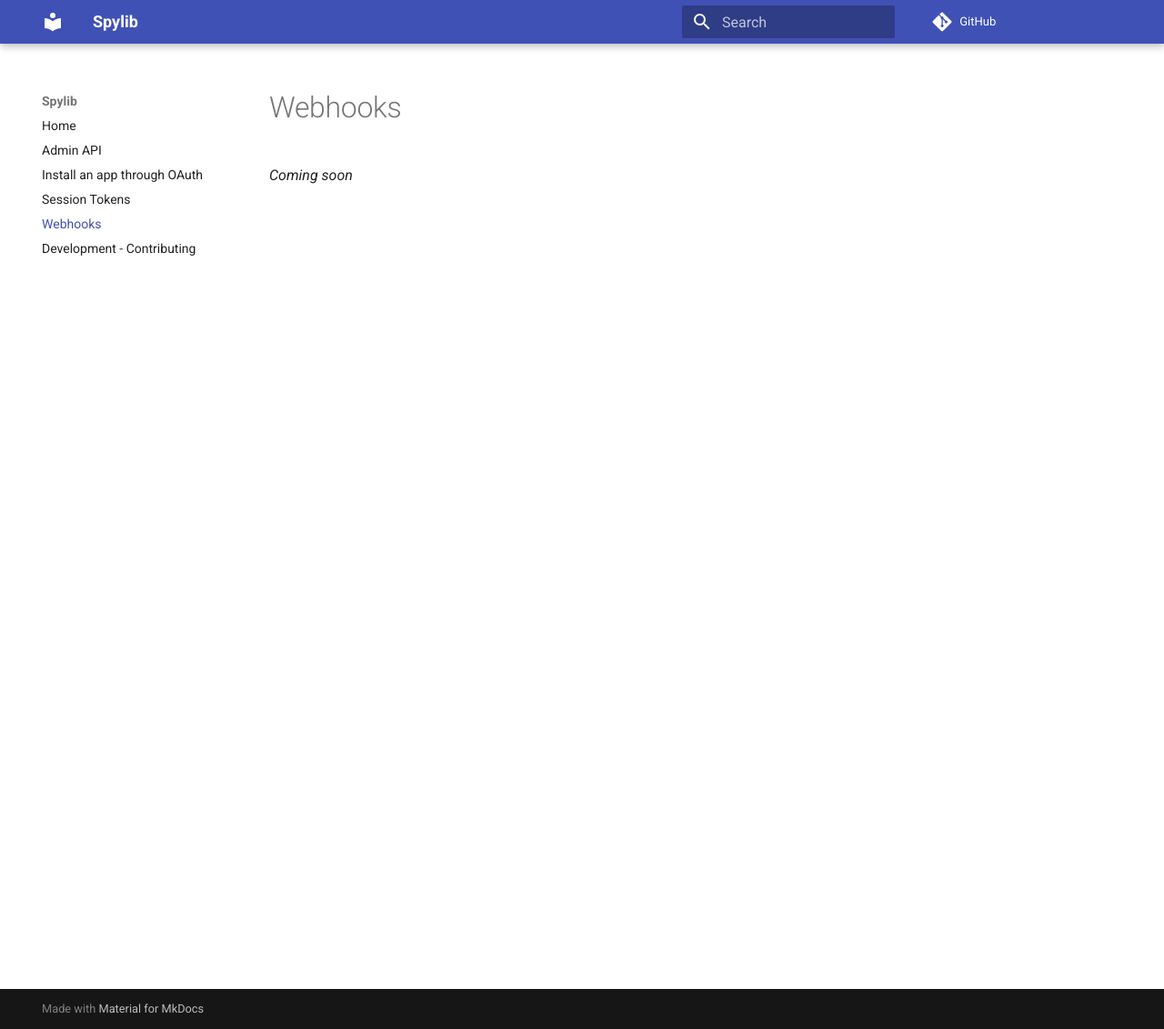
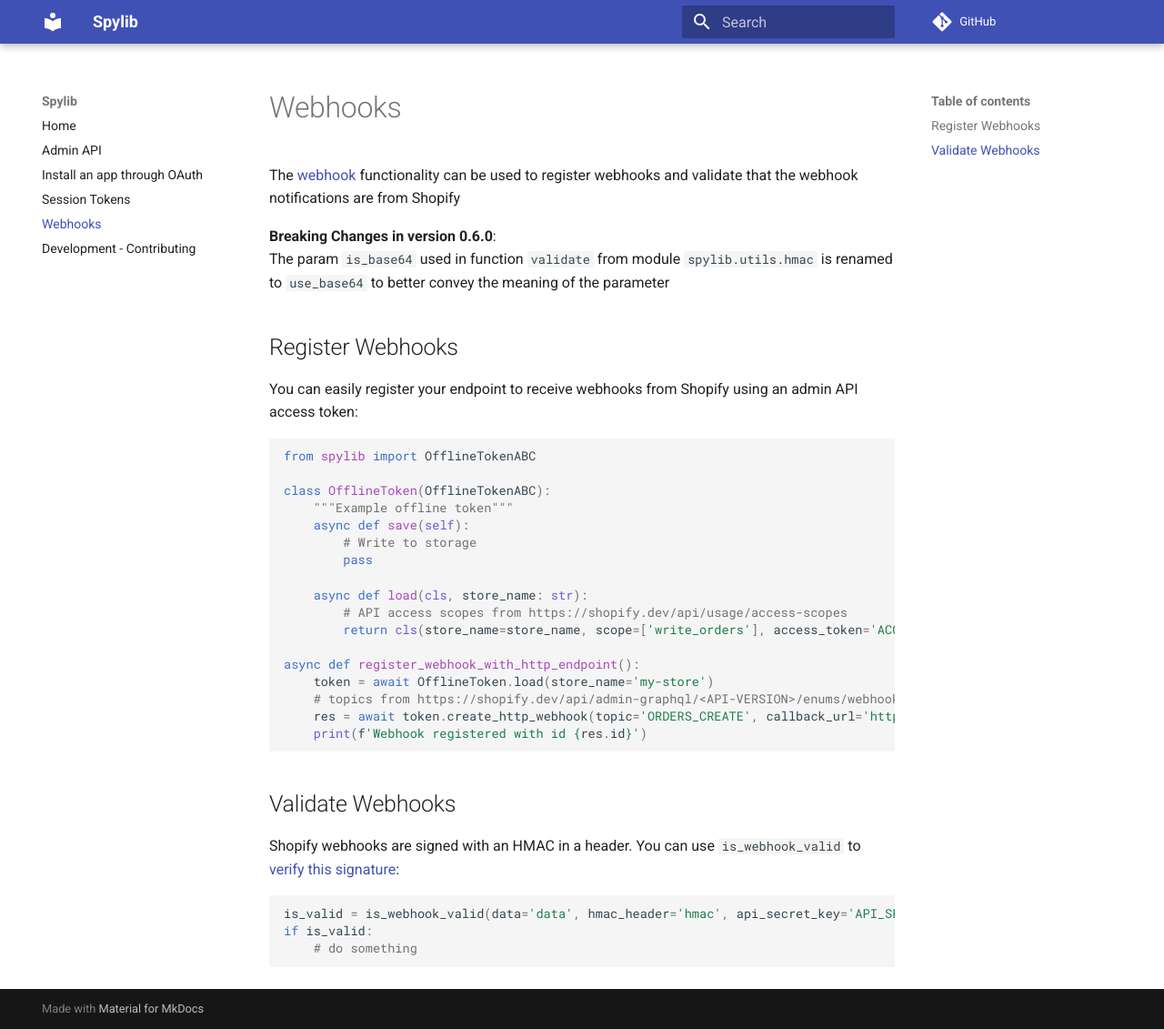
Before and after one commit to SatelCreative/spylib, an MkDocs documentation site: the page built from docs/webhooks.md, in a window 1280 px wide and 1131 px high. Shown: the whole window at 91% size. Built offline with MkDocs 1.6.1 and Material for MkDocs 9.7.7, drawn with Linux system fonts in a browser that asks for light colours; comment, search, counter and statistics services are not loaded.

Commit message:
📝 add webhook doc (#121)
* add webhook doc

* update readme

* Update docs/webhooks.md

Co-authored-by: Anthony Hillairet <ant@satel.ca>

* Update docs/webhooks.md

Co-authored-by: Anthony Hillairet <ant@satel.ca>

* Update docs/webhooks.md

Co-authored-by: Anthony Hillairet <ant@satel.ca>

* Update docs/webhooks.md

Co-authored-by: Anthony Hillairet <ant@satel.ca>

* remove duplicated line

Co-authored-by: Anthony Hillairet <ant@satel.ca>

````diff
--- a/docs/webhooks.md
+++ b/docs/webhooks.md
@@ -1,3 +1,42 @@
 # Webhooks
 
-*Coming soon*
+The [webhook](https://shopify.dev/apps/webhooks/configuration)
+functionality can be used to register webhooks and validate that the webhook notifications are from Shopify
+
+**Breaking Changes in version 0.6.0**: <br>
+The param `is_base64` used in function `validate` from module `spylib.utils.hmac` is renamed to `use_base64`
+to better convey the meaning of the parameter
+
+
+## Register Webhooks
+
+You can easily register your endpoint to receive webhooks from Shopify using an admin API access token:
+```python
+from spylib import OfflineTokenABC
+
+class OfflineToken(OfflineTokenABC):
+    """Example offline token"""
+    async def save(self):
+        # Write to storage
+        pass
+
+    async def load(cls, store_name: str):
+        # API access scopes from https://shopify.dev/api/usage/access-scopes
+        return cls(store_name=store_name, scope=['write_orders'], access_token='ACCESS_TOKEN')
+
+async def register_webhook_with_http_endpoint():
+    token = await OfflineToken.load(store_name='my-store')
+    # topics from https://shopify.dev/api/admin-graphql/<API-VERSION>/enums/webhooksubscriptiontopic
+    res = await token.create_http_webhook(topic='ORDERS_CREATE', callback_url='https://sometest.com/example')
+    print(f'Webhook registered with id {res.id}')
+```
+
+## Validate Webhooks
+
+Shopify webhooks are signed with an HMAC in a header. You can use `is_webhook_valid` to [verify this signature](https://shopify.dev/apps/webhooks/configuration/https#step-5-verify-the-webhook):
+
+```python
+is_valid = is_webhook_valid(data='data', hmac_header='hmac', api_secret_key='API_SECRET_KEY')
+if is_valid:
+    # do something
+```
````
Also changed, not shown: README.md (+1 -1 lines), docs/index.md (+1 -1 lines).
